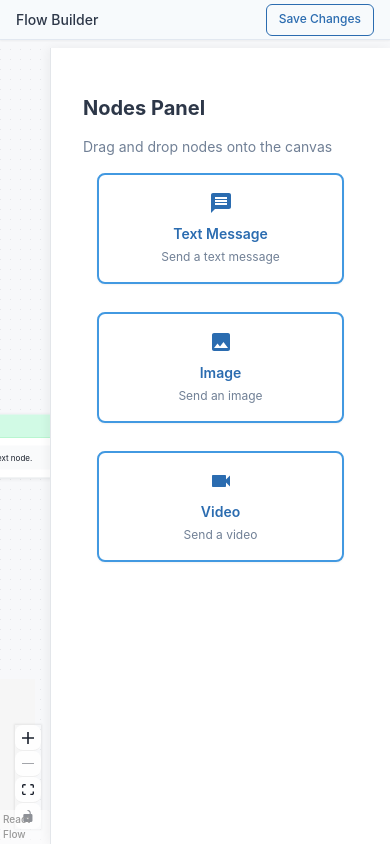
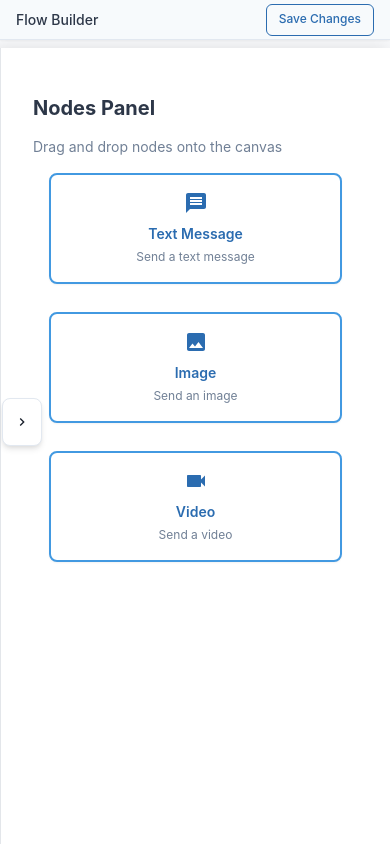
Before and after one commit to Dutt23/flow-builder, a React (Vite) app: page / in a window 390 px wide. Built offline with nearby package versions, Linux system fonts and the light colour scheme.

Commit message:
Add collapse

```diff
--- a/package.json
+++ b/package.json
@@ -10,6 +10,7 @@
     "preview": "vite preview"
   },
   "dependencies": {
+    "@chakra-ui/icons": "^2.2.4",
     "@chakra-ui/react": "^2.8.1",
     "@emotion/react": "^11.14.0",
     "@emotion/styled": "^11.14.1",
--- a/src/pages/Flow.jsx
+++ b/src/pages/Flow.jsx
@@ -1,5 +1,13 @@
 import React, { useState, useEffect, useCallback } from 'react';
-import { Flex, Box, Spinner, useToast } from '@chakra-ui/react';
+import {
+  Flex,
+  Box,
+  Spinner,
+  useToast,
+  IconButton,
+  useMediaQuery,
+} from '@chakra-ui/react';
+import { ChevronLeftIcon, ChevronRightIcon } from '@chakra-ui/icons';
 import { applyNodeChanges, applyEdgeChanges, addEdge } from '@xyflow/react';
 import FlowCanvas from '../components/flow/FlowCanvas';
 import NodesPanel from '../components/NodesPanel';
@@ -9,28 +17,23 @@ import fetchInitialFlowData from '../data/initialFlowData';
 // Function to validate the flow
 const validateFlow = (nodes, edges) => {
   if (nodes.length === 0) return { isValid: false, message: 'No nodes in the flow' };
-
   if (edges.length === 0) return { isValid: false, message: 'No connecting nodes' };
 
   // Create a Set of all source node IDs from edges
   const sourceNodeIds = new Set(edges.map(edge => edge.source));
-
   // Count nodes without outgoing edges
   const nodesWithoutOutgoingEdges = nodes.filter(
     node => !sourceNodeIds.has(node.id)
   );
-
   if (nodesWithoutOutgoingEdges.length === 0) {
     return { isValid: false, message: 'Flow contains a cycle or all nodes are connected' };
   }
-
   if (nodesWithoutOutgoingEdges.length > 1) {
     return {
       isValid: false,
-      message: `Multiple nodes (${nodesWithoutOutgoingEdges.length}) don't have outgoing edges. Only one node can be the end node.`
+      message: `Multiple nodes (${nodesWithoutOutgoingEdges.length}) don't have outgoing edges. Only one node can be the end node.`,
     };
   }
-
   return { isValid: true };
 };
 
@@ -38,7 +41,16 @@ export default function App() {
   const [selectedNode, setSelectedNode] = useState(null);
   const [flowData, setFlowData] = useState({ nodes: [], edges: [] });
   const [isLoading, setIsLoading] = useState(true);
+  const [isPanelOpen, setIsPanelOpen] = useState(true);
+  const [isMobile] = useMediaQuery('(max-width: 768px)');
   const toast = useToast();
+
+  // Auto-open panel on mobile when a node is selected
+  useEffect(() => {
+    if (isMobile && selectedNode) {
+      setIsPanelOpen(true);
+    }
+  }, [selectedNode, isMobile]);
 
   // Fetch initial data on component mount
   useEffect(() => {
@@ -53,7 +65,6 @@ export default function App() {
         setIsLoading(false);
       }
     };
-
     loadInitialData();
   }, []);
 
@@ -64,42 +75,44 @@ export default function App() {
   const handleNodesChange = useCallback((changes) => {
     setFlowData(prev => ({
       ...prev,
-      nodes: applyNodeChanges(changes, prev.nodes)
+      nodes: applyNodeChanges(changes, prev.nodes),
     }));
   }, []);
 
   const handleEdgesChange = useCallback((changes) => {
     setFlowData(prev => ({
       ...prev,
-      edges: applyEdgeChanges(changes, prev.edges)
+      edges: applyEdgeChanges(changes, prev.edges),
     }));
   }, []);
 
   const handleConnect = useCallback((connection) => {
     setFlowData(prev => ({
       ...prev,
-      edges: addEdge(connection, prev.edges)
+      edges: addEdge(connection, prev.edges),
     }));
   }, []);
 
-  const handleNodeUpdate = useCallback((updatedNode) => {
+  const handleNodeUpdate = useCallback(
+    (updatedNode) => {
       setFlowData(prev => ({
         ...prev,
         nodes: prev.nodes.map(node =>
-        node.id === updatedNode.id ? {
-          ...node,
-          data: { ...updatedNode.data }
-        } : node
-      )
+          node.id === updatedNode.id
+            ? { ...node, data: { ...updatedNode.data } }
+            : node
+        ),
       }));
 
       if (selectedNode && selectedNode.id === updatedNode.id) {
         setSelectedNode(prev => ({
           ...prev,
-        data: { ...updatedNode.data }
+          data: { ...updatedNode.data },
         }));
       }
-  }, [selectedNode]);
+    },
+    [selectedNode]
+  );
 
   const handleSave = useCallback(() => {
     const validation = validateFlow(flowData.nodes, flowData.edges);
@@ -111,22 +124,24 @@ export default function App() {
         status: 'error',
         duration: 5000,
         isClosable: true,
-        position: 'top-right'
+        position: 'top-right',
       });
       return;
     }
 
-    // If validation passes, proceed with save
     toast({
       title: 'Flow saved successfully',
       status: 'success',
       duration: 3000,
       isClosable: true,
-      position: 'top-right'
+      position: 'top-right',
     });
 
     // Here you would typically call your API to save the flow
   }, [flowData, toast]);
+
+  // Sidebar width in px
+  const sidebarWidth = 340;
 
   if (isLoading) {
     return (
@@ -141,7 +156,7 @@ export default function App() {
       <Header onSave={handleSave} />
 
       <Flex flex="1" mt="48px">
-        {/* Main Canvas Area - takes remaining space */}
+        {/* Main Canvas Area */}
         <Box
           flex="1"
           position="relative"
@@ -159,21 +174,62 @@ export default function App() {
           />
         </Box>
 
-        {/* Sidebar - fixed width on the right */}
+        {/* Toggle Button */}
+        <IconButton
+          aria-label={isPanelOpen ? 'Collapse panel' : 'Expand panel'}
+          icon={isPanelOpen
+            ? (isMobile ? <ChevronRightIcon /> : <ChevronRightIcon />)
+            : (isMobile ? <ChevronLeftIcon /> : <ChevronLeftIcon />)
+          }
+          onClick={() => setIsPanelOpen(!isPanelOpen)}
+          position="fixed"
+          right={isPanelOpen ? (isMobile ? (sidebarWidth + 8) + 'px' : sidebarWidth + 'px') : '8px'}
+          top="50%"
+          transform="translateY(-50%)"
+          zIndex={20}
+          bg="white"
+          border="1px solid"
+          borderColor="gray.200"
+          borderRadius="md 0 0 md"
+          boxShadow="md"
+          _hover={{ bg: 'gray.50' }}
+          transition="right 0.3s"
+          width="32px"
+          height="48px"
+          display="flex"
+          alignItems="center"
+          justifyContent="center"
+          p={0}
+        />
+
+        {/* Sidebar */}
         <Box
-          width="340px"
+          width={{ base: '100vw', md: sidebarWidth + 'px' }}
           bg="white"
           borderLeft="1px solid #e3e6ea"
           height="calc(100vh - 48px)"
           overflowY="auto"
-          position="relative"
-          boxShadow="-2px 0 10px rgba(0,0,0,0.05)"
+          position="fixed"
+          right={isPanelOpen ? 0 : `-${sidebarWidth}px`}
+          top="48px"
+          bottom={0}
+          transition="right 0.3s cubic-bezier(.4,0,.2,1)"
+          zIndex={15}
+          boxShadow={
+            isPanelOpen
+              ? { base: '-4px 0 15px rgba(0,0,0,0.1)', md: '-2px 0 10px rgba(0,0,0,0.05)' }
+              : 'none'
+          }
+          display={isPanelOpen ? 'block' : { base: 'none', md: 'block' }}
         >
           <Box p={4}>
             <Box mt={4}>
               <NodesPanel
                 selectedNode={selectedNode}
-                onNodeDeselect={handleNodeDeselect}
+                onNodeDeselect={() => {
+                  handleNodeDeselect();
+                  if (isMobile) setIsPanelOpen(false);
+                }}
                 onNodeUpdate={handleNodeUpdate}
               />
             </Box>
```
Also changed, not shown: 1 other file (tests, documents, lock files or other folders). Lines whose indentation alone changed are shown as unchanged.
